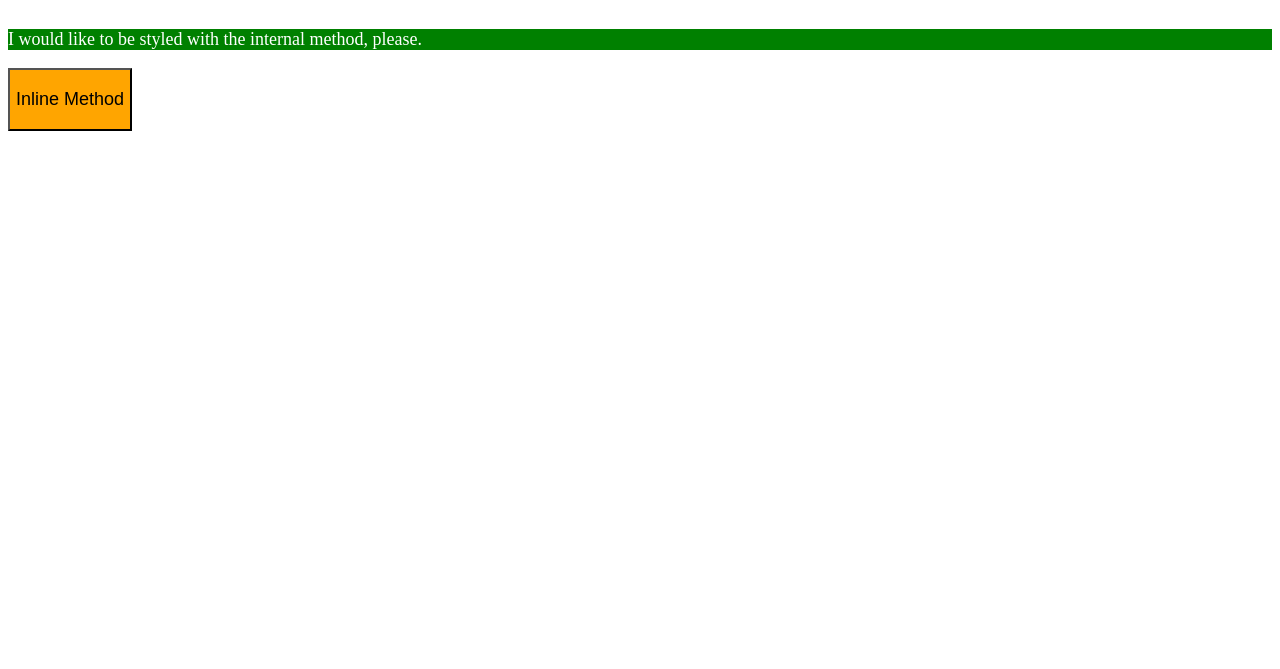
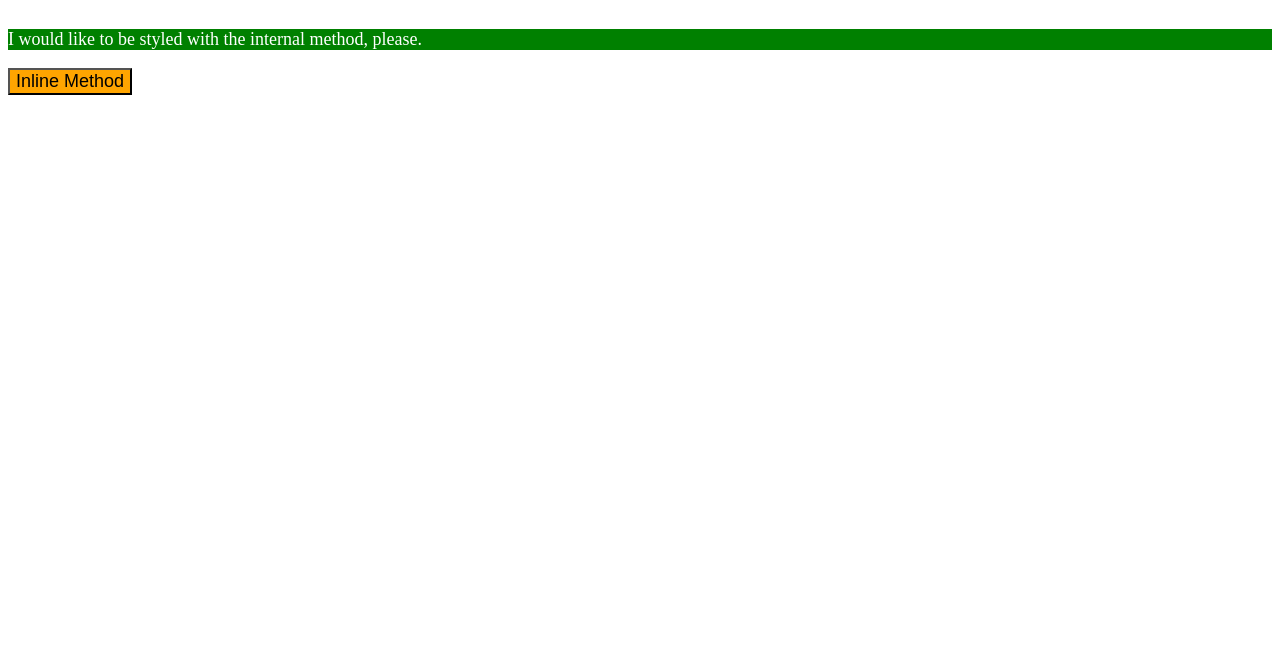
Before and after one commit to jamffer/01-css-methods, a plain HTML site: page index.html in a window 1280 px wide. Shown: the part 131-800 px from the top of the page. Drawn offline with Linux system fonts and the light colour scheme.

Commit message:
Perform changes to the index, seein the solution

```diff
--- a/index.html
+++ b/index.html
@@ -6,7 +6,7 @@
     <title>Document</title>
     <link href="./styles.css" rel="stylesheet">
     <style>
-        .internal-method{
+        p {
             background-color: green;
             color: white;
             font-size: 18px;
@@ -18,10 +18,6 @@
         <h1>Style me via the external method!</h1>
     </div>
     <p class="internal-method">I would like to be styled with the internal method, please.</p>
-    <button style="background-color: orange; font-size: 18px;">
-        <p>
-            Inline Method
-        </p>
-    </button>
+    <button style="background-color: orange; font-size: 18px;">Inline Method</button>
 </body>
 </html>
```
